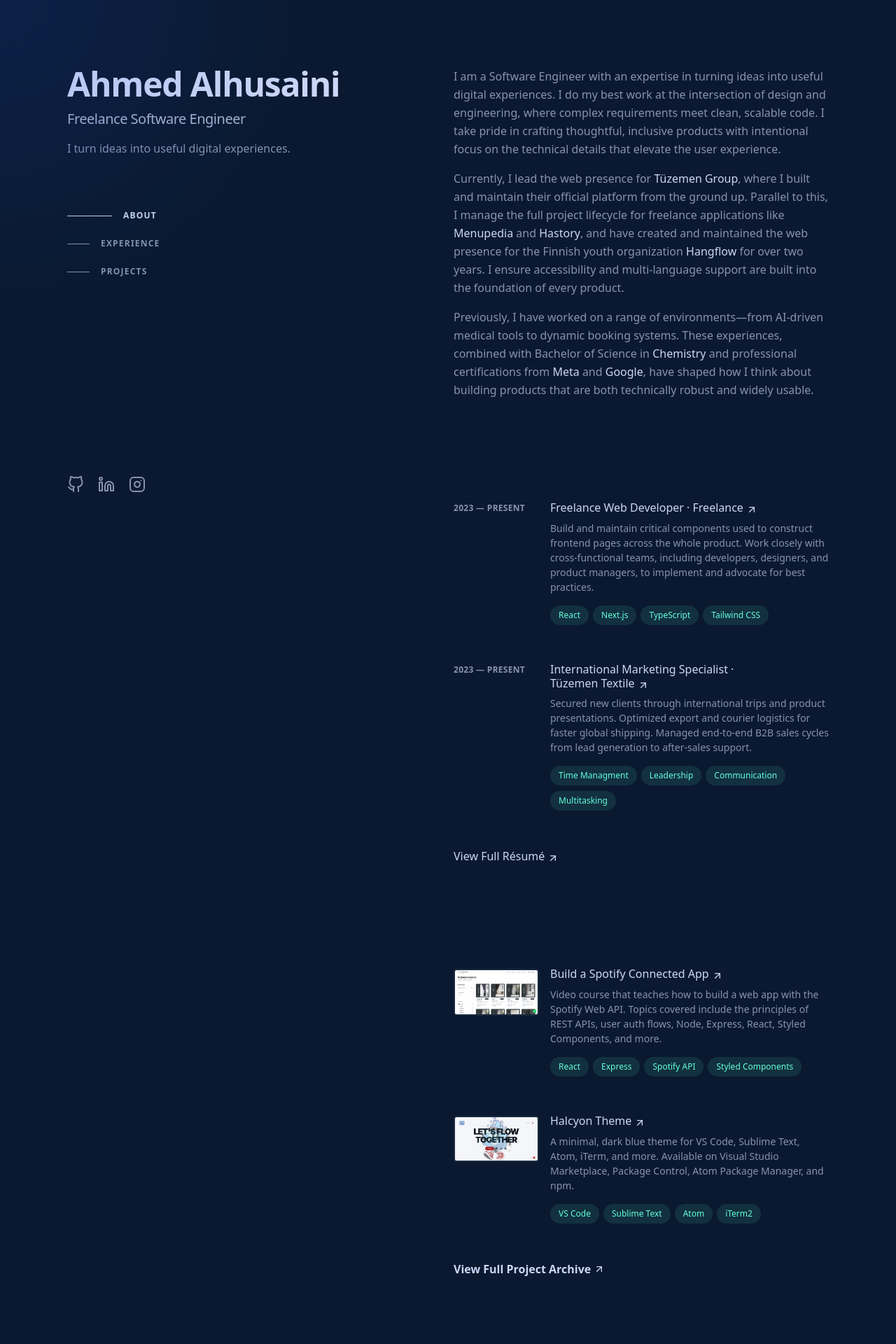
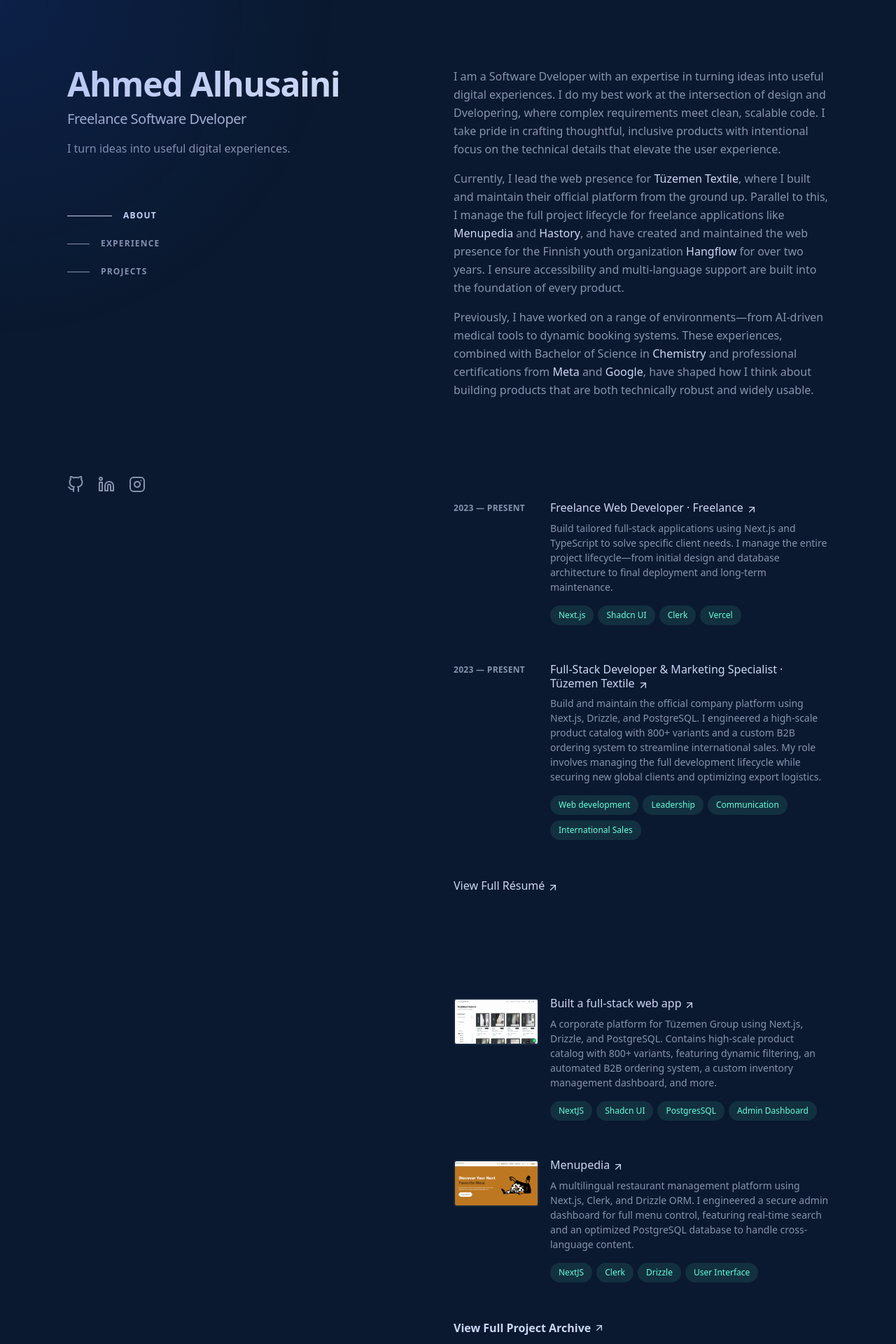
Before and after one commit to ProfMoriartey/ahmed-ali, a Next.js app: page / in a window 1280 px wide. Shown: the top 1920 px of the page at 70% size. Built offline with nearby package versions, Linux system fonts and the light colour scheme.

Commit message:
Customise the main page

```diff
--- a/src/app/layout.tsx
+++ b/src/app/layout.tsx
@@ -16,10 +16,10 @@
 });
 
 export const metadata: Metadata = {
-  title: "Ahmed Alhusaini | Software Engineer",
+  title: "Ahmed Alhusaini | Software Dveloper",
   description: "I turn ideas into useful digital experiences.",
   openGraph: {
-    title: "Ahmed Alhusaini | Software Engineer",
+    title: "Ahmed Alhusaini | Software Dveloper",
     description: "I turn ideas into useful digital experiences.",
     url: "https://ahmedalhusaini.com",
     siteName: "Ahmed Alhusaini",
--- a/src/app/page.tsx
+++ b/src/app/page.tsx
@@ -23,7 +23,7 @@
                 Ahmed Alhusaini
               </h1>
               <h2 className="text-slate-light mt-3 text-lg font-medium tracking-tight sm:text-xl">
-                Freelance Software Engineer
+                Freelance Software Dveloper
               </h2>
               <p className="mt-4 max-w-xs leading-normal">
                 I turn ideas into useful digital experiences.
@@ -49,9 +49,9 @@
               </h3>
               <div className="text-slate flex flex-col gap-4">
                 <p>
-                  I am a Software Engineer with an expertise in turning ideas
+                  I am a Software Dveloper with an expertise in turning ideas
                   into useful digital experiences. I do my best work at the
-                  intersection of design and engineering, where complex
+                  intersection of design and Dvelopering, where complex
                   requirements meet clean, scalable code. I take pride in
                   crafting thoughtful, inclusive products with intentional focus
                   on the technical details that elevate the user experience.
@@ -59,7 +59,7 @@
                 <p>
                   Currently, I lead the web presence for{" "}
                   <span className="text-slate-lightest hover:text-teal focus-visible:text-teal font-medium">
-                    Tüzemen Group
+                    Tüzemen Textile
                   </span>
                   , where I built and maintain their official platform from the
                   ground up. Parallel to this, I manage the full project
@@ -115,7 +115,7 @@
               <div className="mt-12">
                 <a
                   className="text-slate-lightest hover:text-teal focus-visible:text-teal group/link inline-flex items-baseline text-base leading-tight font-medium"
-                  href="/resume.pdf"
+                  href="/Ahmed-Alhusaini-CV.pdf"
                   target="_blank"
                   rel="noreferrer noopener"
                 >
--- a/src/components/Experience.tsx
+++ b/src/components/Experience.tsx
@@ -5,23 +5,23 @@
     date: "2023 — Present",
     title: "Freelance Web Developer",
     company: "Freelance",
-    link: "https://hangflow.org/",
+    link: "https://github.com/ProfMoriartey/",
     description:
-      "Build and maintain critical components used to construct frontend pages across the whole product. Work closely with cross-functional teams, including developers, designers, and product managers, to implement and advocate for best practices.",
-    technologies: ["React", "Next.js", "TypeScript", "Tailwind CSS"],
+      "Build tailored full-stack applications using Next.js and TypeScript to solve specific client needs. I manage the entire project lifecycle—from initial design and database architecture to final deployment and long-term maintenance.",
+    technologies: ["Next.js", "Shadcn UI", "Clerk", "Vercel"],
   },
   {
     date: "2023 — Present",
-    title: "International Marketing Specialist",
+    title: "Full-Stack Developer & Marketing Specialist",
     company: "Tüzemen Textile",
-    link: "https://example.com",
+    link: "https://tuzemen-tekstil.vercel.app/",
     description:
-      "Secured new clients through international trips and product presentations. Optimized export and courier logistics for faster global shipping. Managed end-to-end B2B sales cycles from lead generation to after-sales support. ",
+      "Build and maintain the official company platform using Next.js, Drizzle, and PostgreSQL. I engineered a high-scale product catalog with 800+ variants and a custom B2B ordering system to streamline international sales. My role involves managing the full development lifecycle while securing new global clients and optimizing export logistics.",
     technologies: [
-      "Time Managment",
+      "Web development",
       "Leadership",
       "Communication",
-      "Multitasking",
+      "International Sales",
     ],
   },
 ];
--- a/src/components/Projects.tsx
+++ b/src/components/Projects.tsx
@@ -3,19 +3,19 @@
 
 const projectsData = [
   {
-    title: "Build a Spotify Connected App",
+    title: "Built a full-stack web app",
     description:
-      "Video course that teaches how to build a web app with the Spotify Web API. Topics covered include the principles of REST APIs, user auth flows, Node, Express, React, Styled Components, and more.",
-    technologies: ["React", "Express", "Spotify API", "Styled Components"],
+      "A corporate platform for Tüzemen Group using Next.js, Drizzle, and PostgreSQL. Contains high-scale product catalog with 800+ variants, featuring dynamic filtering, an automated B2B ordering system, a custom inventory management dashboard, and more.",
+    technologies: ["NextJS", "Shadcn UI", "PostgresSQL", "Admin Dashboard"],
     link: "https://tuzemen-tekstil.vercel.app",
     image: "/projects/project-1.jpg",
   },
   {
-    title: "Halcyon Theme",
+    title: "Menupedia",
     description:
-      "A minimal, dark blue theme for VS Code, Sublime Text, Atom, iTerm, and more. Available on Visual Studio Marketplace, Package Control, Atom Package Manager, and npm.",
-    technologies: ["VS Code", "Sublime Text", "Atom", "iTerm2"],
-    link: "https://hangflow.org/",
+      "A multilingual restaurant management platform using Next.js, Clerk, and Drizzle ORM. I engineered a secure admin dashboard for full menu control, featuring real-time search and an optimized PostgreSQL database to handle cross-language content.",
+    technologies: ["NextJS", "Clerk", "Drizzle", "User Interface"],
+    link: "https://menu-pedia.com/",
     image: "/projects/project-2.jpg",
   },
 ];
```
Also changed, not shown: public/projects/project-2.jpg, 1 other file (tests, documents, lock files or other folders).
